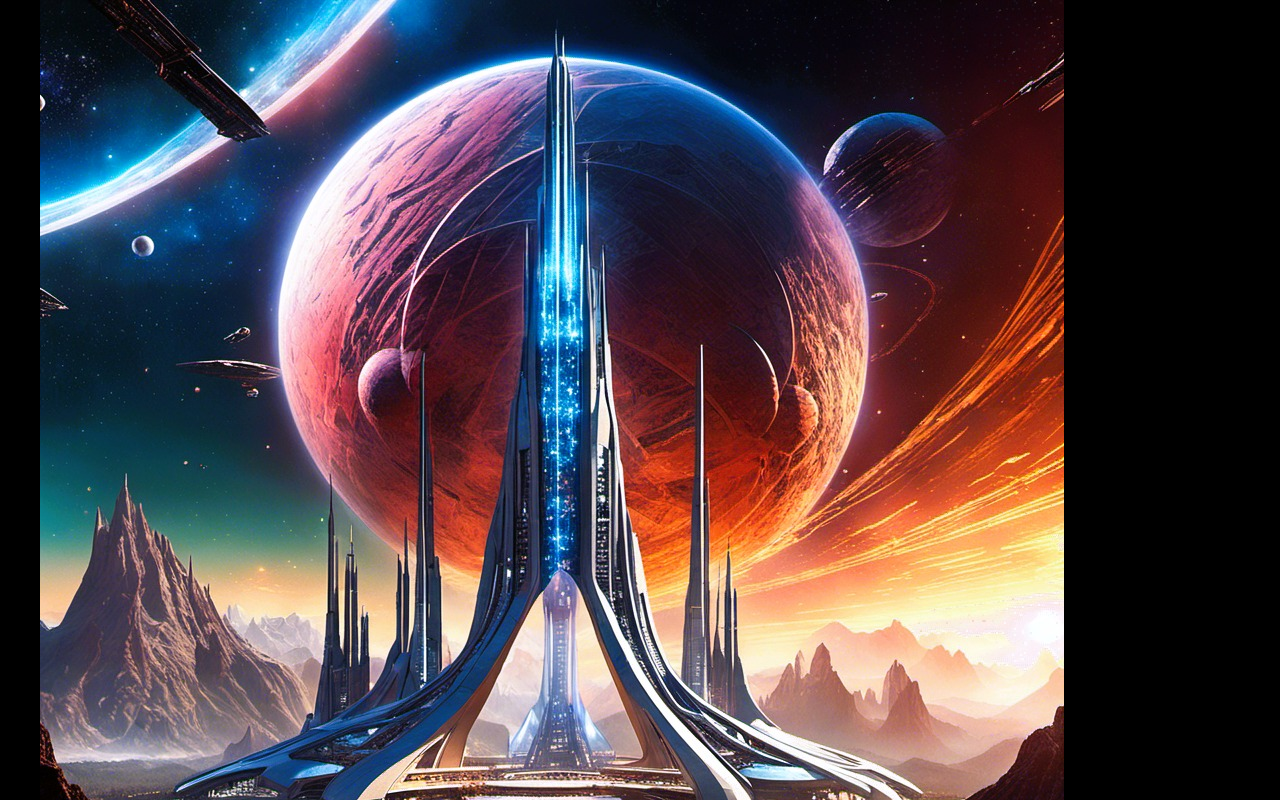
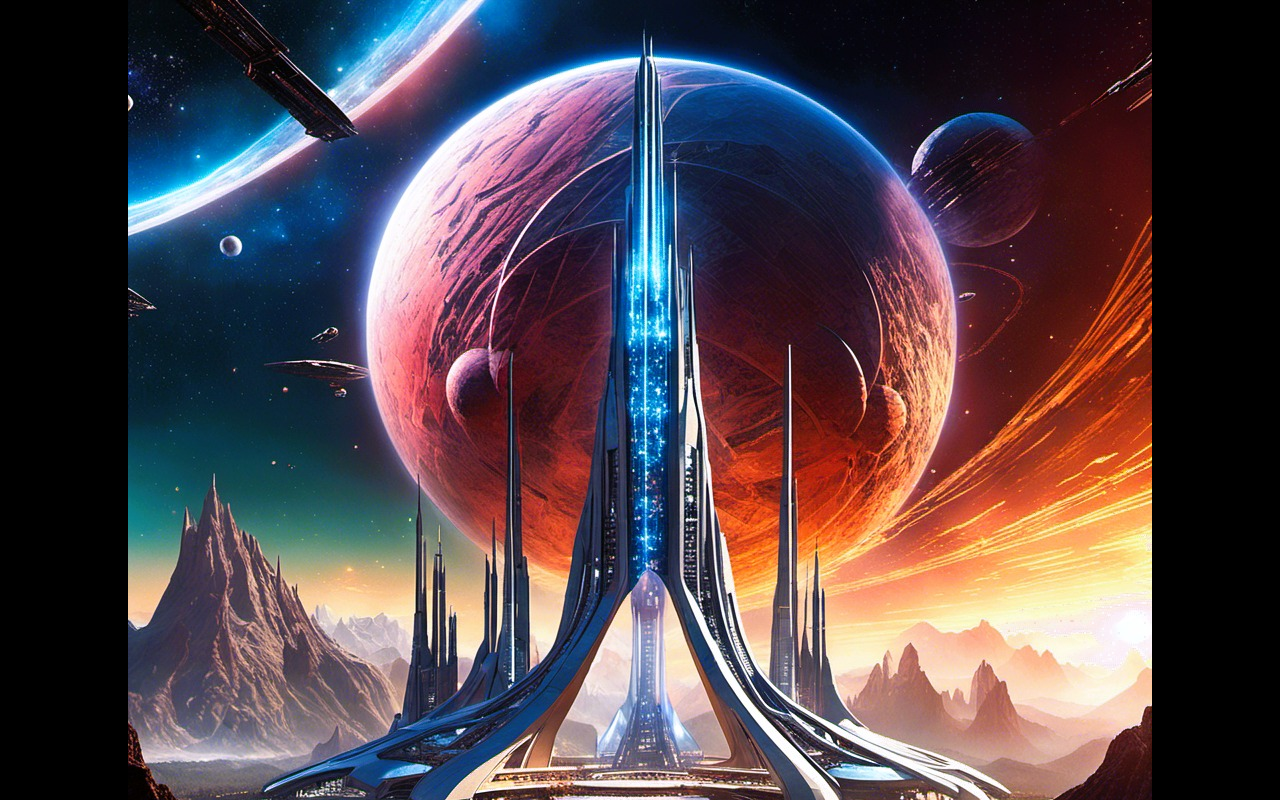
Before and after one commit to jtrevino53/worldbuilderscifi.github.io, a plain HTML site: page index.html in a window 1280 px wide. Shown: the top 800 px of the page. Drawn offline with Linux system fonts and the light colour scheme.

Commit message:
Update index.html

```diff
--- a/index.html
+++ b/index.html
@@ -25,6 +25,9 @@
       margin: 0 auto;
       padding: 2rem;
     }
+    .hero img {
+  margin: 0 auto;
+}
     </style>
 </head>
 <body>
```
